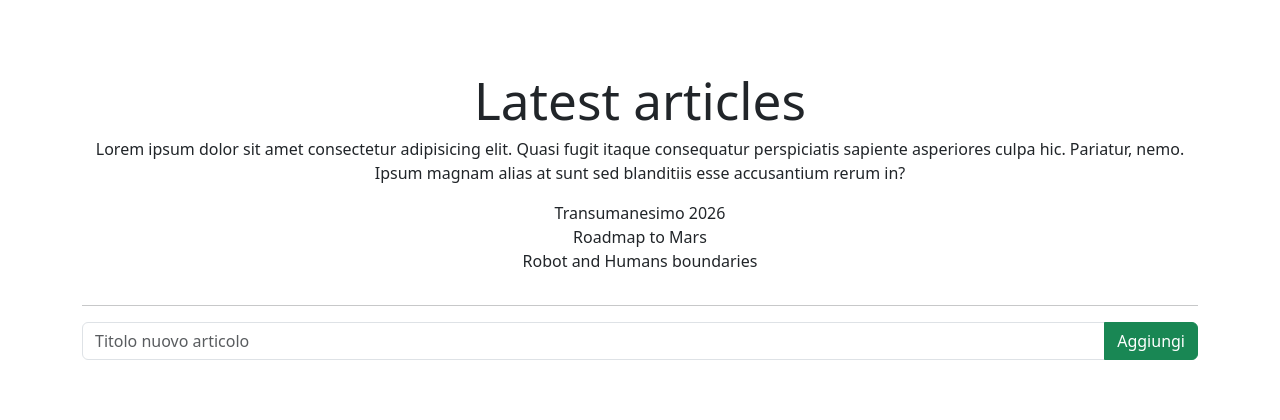
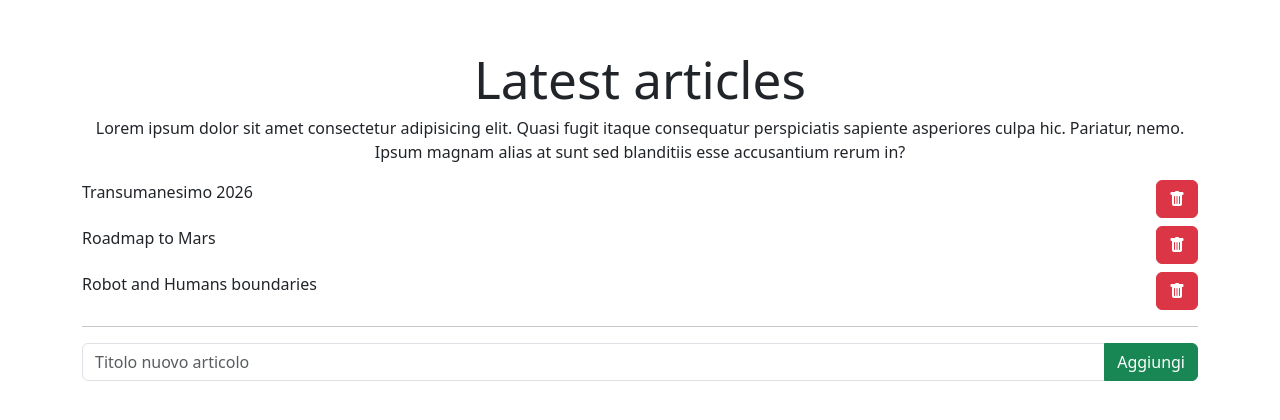
Before and after one commit to Salvo-Raia/react-form, a React (Vite) app: page / in a window 1280 px wide. Shown: the part 176-596 px from the top of the page. Built offline with nearby package versions, Linux system fonts and the light colour scheme.

Commit message:
Add delete article button + install Bootstrap Icons

```diff
--- a/package.json
+++ b/package.json
@@ -11,6 +11,7 @@
   },
   "dependencies": {
     "bootstrap": "^5.3.8",
+    "bootstrap-icons": "^1.13.1",
     "react": "^19.2.0",
     "react-dom": "^19.2.0"
   },
--- a/src/App.jsx
+++ b/src/App.jsx
@@ -23,9 +23,9 @@ export default function App() {
       <h1>Latest articles</h1>
       <p>Lorem ipsum dolor sit amet consectetur adipisicing elit. Quasi fugit itaque consequatur perspiciatis sapiente asperiores culpa hic. Pariatur, nemo. Ipsum magnam alias at sunt sed blanditiis esse accusantium rerum in?</p>
       </div>
-      <div className='list-group'>
+      <div className='article-container'>
         <ul>
-          {articleList.map((item, index) => <li key={index}>{item}</li>)}
+          {articleList.map((item, index) => <li key={index} className='d-flex justify-content-between my-2'><span>{item}</span><button className='btn btn-danger'><i class="bi bi-trash-fill"></i></button></li>)}
         </ul>
         <hr />
         <form
--- a/src/css/index.css
+++ b/src/css/index.css
@@ -55,7 +55,7 @@ button:focus-visible {
 }
 
 /* Articles */
-.list-group ul {
+.article-container ul {
   list-style: none;
   padding: 0;
 }
--- a/src/main.jsx
+++ b/src/main.jsx
@@ -1,6 +1,8 @@
 import { StrictMode } from 'react'
 import { createRoot } from 'react-dom/client'
 import App from './App.jsx'
+// Bootstrap Icons
+import 'bootstrap-icons/font/bootstrap-icons.css'
 // Bootstrap CSS
 import "bootstrap/dist/css/bootstrap.min.css"
 // Custom CSS
```
Also changed, not shown: 1 other file (tests, documents, lock files or other folders).
